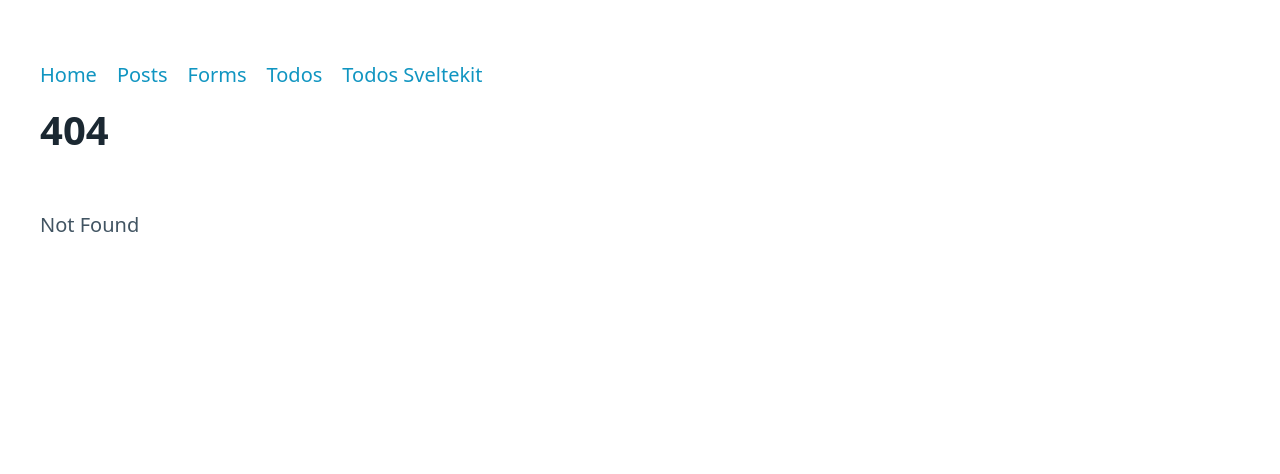
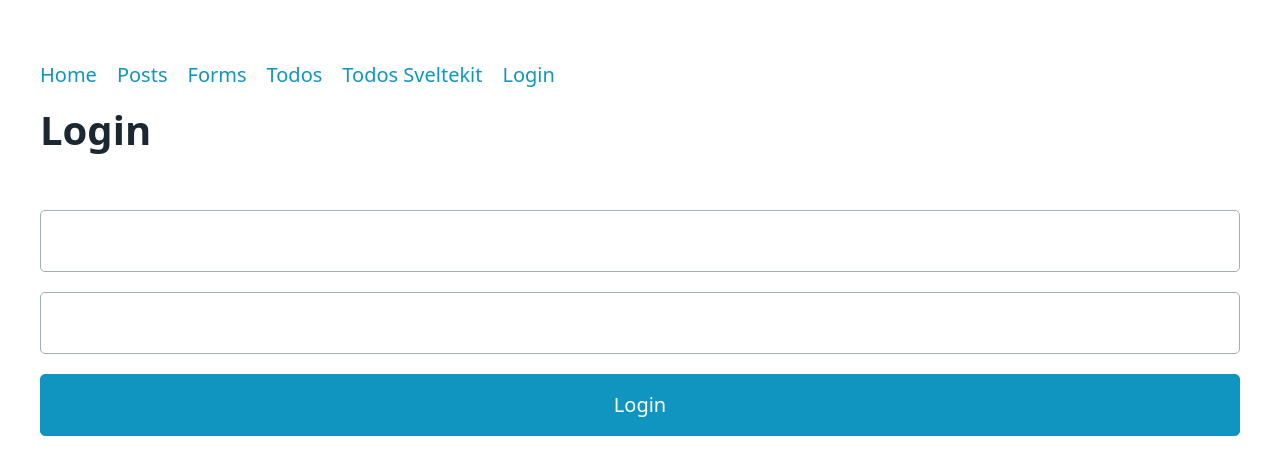
Before and after one commit to jakestolarsky/learn-sveltekit-joyofcode, a SvelteKit app: page /login in a window 1280 px wide. Before the commit this address had no page. Shown: the top 474 px of the page. Built offline with nearby package versions, Linux system fonts and the light colour scheme.

Commit message:
add login page fundament to validation

```diff
--- a/src/routes/+layout.svelte
+++ b/src/routes/+layout.svelte
@@ -19,6 +19,9 @@
 		<li>
 			<a href="/todos-sveltekit-forms">Todos Sveltekit</a>
 		</li>
+		<li>
+			<a href="/login">Login</a>
+		</li>
 	</ul>
 </nav>
 
--- /dev/null
+++ b/src/routes/login/+page.server.ts
@@ -0,0 +1,10 @@
+import type { Actions } from '@sveltejs/kit';
+
+export const actions: Actions = {
+	default: async ({ request }) => {
+		const formData = await request.formData();
+
+		const user = String(formData.get('user'));
+		const password = String(formData.get('password'));
+	}
+};
--- /dev/null
+++ b/src/routes/login/+page.svelte
@@ -0,0 +1,11 @@
+<script lang="ts">
+	import { enhance } from '$app/forms';
+</script>
+
+<h1>Login</h1>
+
+<form method="GET" use:enhance>
+	<input type="text" name="user" />
+	<input type="password" name="password" />
+	<button type="submit">Login</button>
+</form>
```
